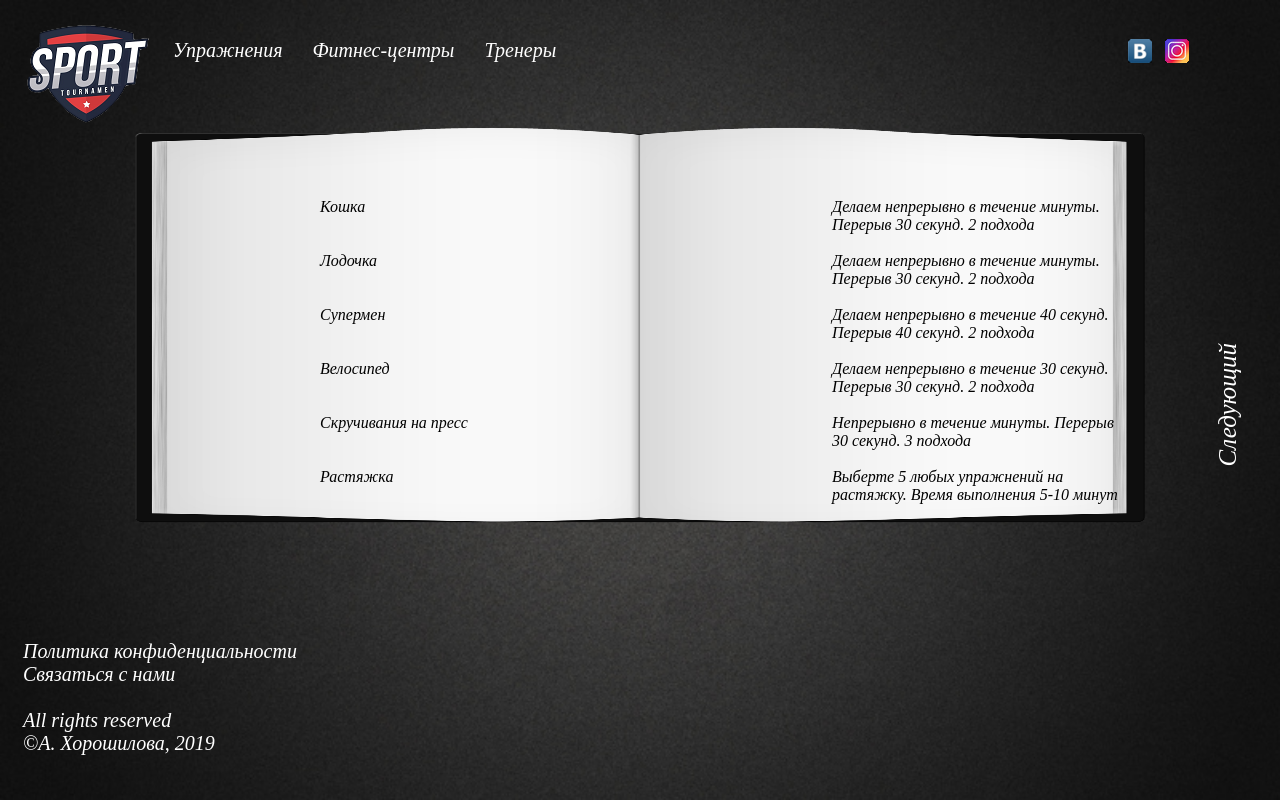
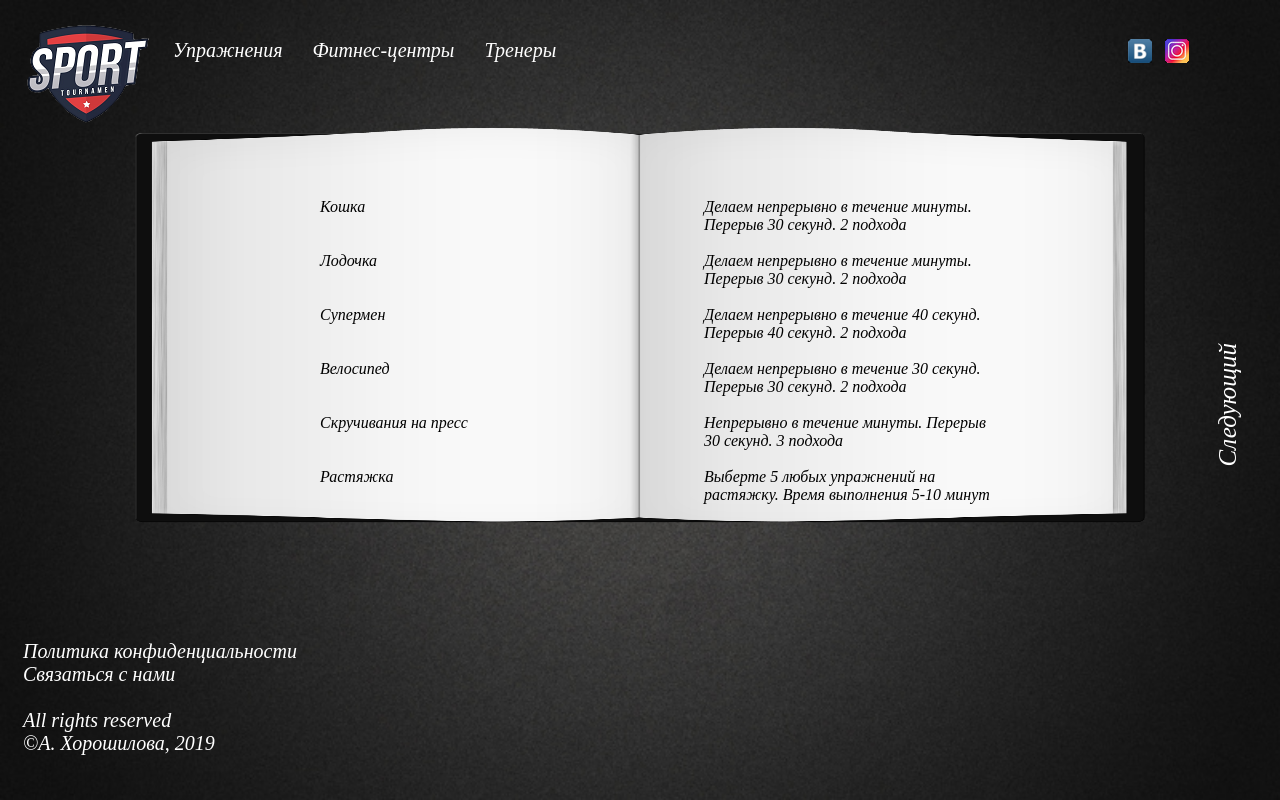
Before and after one commit to algorithm-ssau/site_for_health, a PHP site: page /pages/day1.html in a window 1280 px wide. Run offline with PHP 8.4, Linux system fonts and the light colour scheme.

Commit message:
add new styles

```diff
--- a/styles/style.css
+++ b/styles/style.css
@@ -561,7 +561,7 @@ ul {
     color: black;
     max-width: 300px;
     margin-right: 10%;
-    left: 60%;
+    left: 50%;
     margin-left: 5%;
     padding-bottom: 2em;
 }
```
